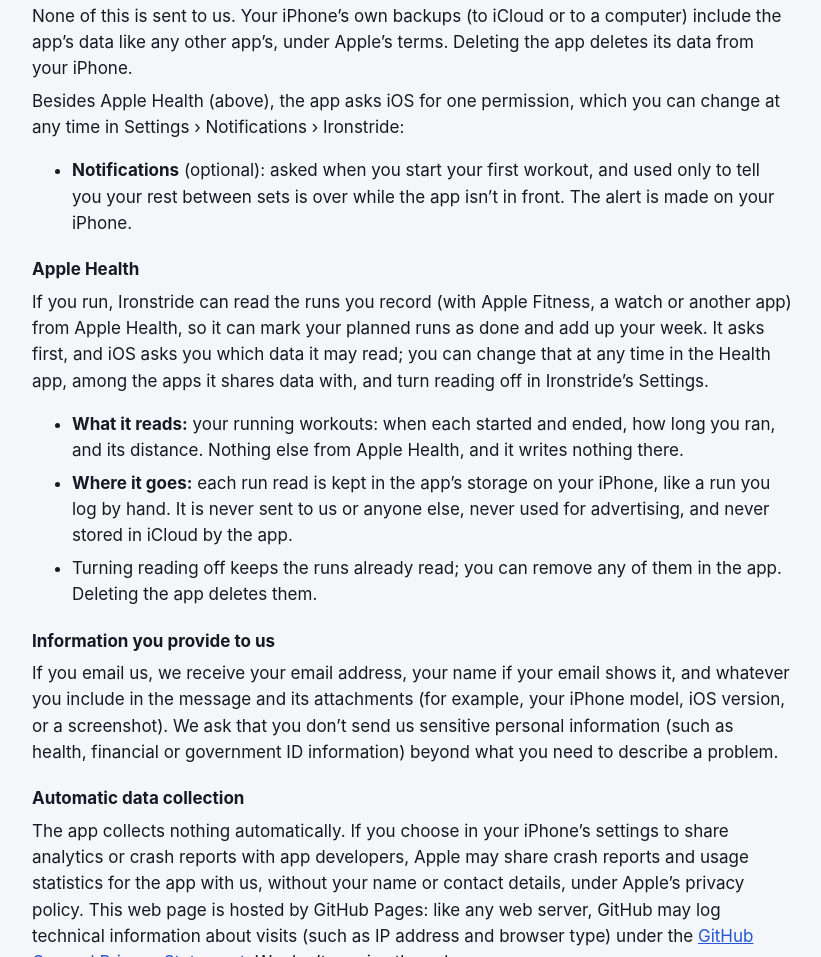
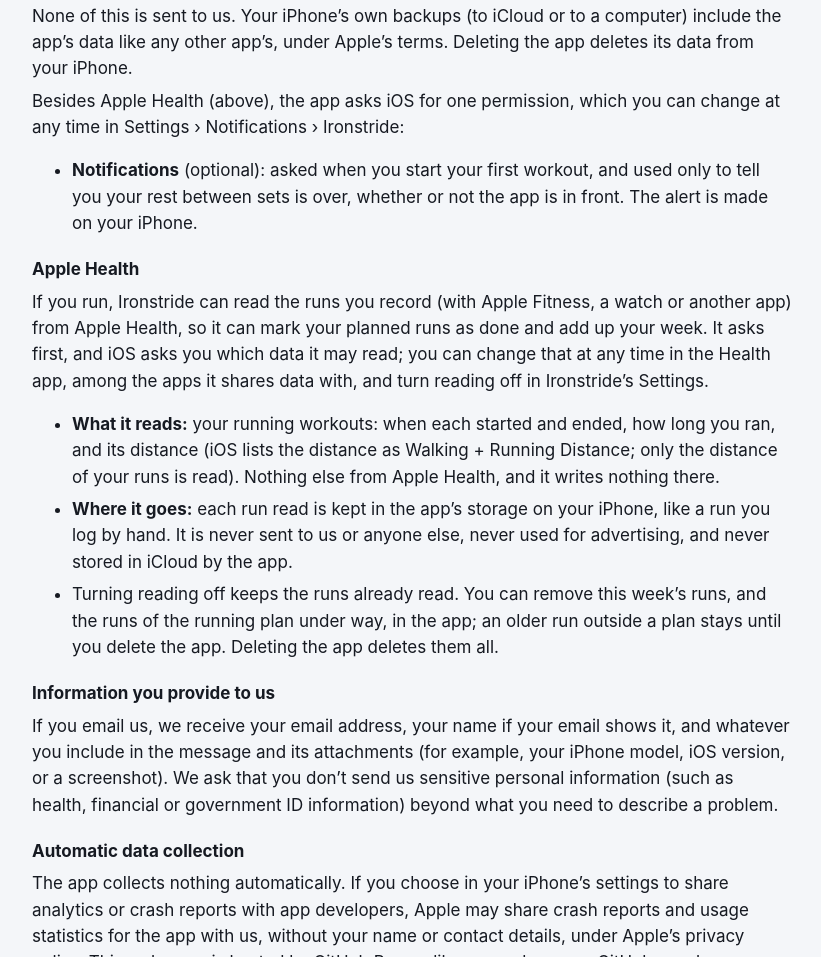
Before and after one commit to danieldominguez8/ironstride-privacy, a plain HTML site: page index.html in a window 1280 px wide. Shown: the part 1274-2231 px from the top of the page, without its empty margins (228-1049 px from the left). Drawn offline with Linux system fonts and the light colour scheme.

Commit message:
Draft: wording to match Ironstride's rest alerts and Apple Health removal (not published)

```diff
--- a/index.html
+++ b/index.html
@@ -56,14 +56,14 @@
 <p>None of this is sent to us. Your iPhone’s own backups (to iCloud or to a computer) include the app’s data like any other app’s, under Apple’s terms. Deleting the app deletes its data from your iPhone.</p>
 <p>Besides Apple Health (above), the app asks iOS for one permission, which you can change at any time in Settings › Notifications › Ironstride:</p>
 <ul>
-  <li><strong>Notifications</strong> (optional): asked when you start your first workout, and used only to tell you your rest between sets is over while the app isn’t in front. The alert is made on your iPhone.</li>
+  <li><strong>Notifications</strong> (optional): asked when you start your first workout, and used only to tell you your rest between sets is over, whether or not the app is in front. The alert is made on your iPhone.</li>
 </ul>
 <h3>Apple Health</h3>
 <p>If you run, Ironstride can read the runs you record (with Apple Fitness, a watch or another app) from Apple Health, so it can mark your planned runs as done and add up your week. It asks first, and iOS asks you which data it may read; you can change that at any time in the Health app, among the apps it shares data with, and turn reading off in Ironstride’s Settings.</p>
 <ul>
-  <li><strong>What it reads:</strong> your running workouts: when each started and ended, how long you ran, and its distance. Nothing else from Apple Health, and it writes nothing there.</li>
+  <li><strong>What it reads:</strong> your running workouts: when each started and ended, how long you ran, and its distance (iOS lists the distance as Walking + Running Distance; only the distance of your runs is read). Nothing else from Apple Health, and it writes nothing there.</li>
   <li><strong>Where it goes:</strong> each run read is kept in the app’s storage on your iPhone, like a run you log by hand. It is never sent to us or anyone else, never used for advertising, and never stored in iCloud by the app.</li>
-  <li>Turning reading off keeps the runs already read; you can remove any of them in the app. Deleting the app deletes them.</li>
+  <li>Turning reading off keeps the runs already read. You can remove this week’s runs, and the runs of the running plan under way, in the app; an older run outside a plan stays until you delete the app. Deleting the app deletes them all.</li>
 </ul>
 <h3>Information you provide to us</h3>
 <p>If you email us, we receive your email address, your name if your email shows it, and whatever you include in the message and its attachments (for example, your iPhone model, iOS version, or a screenshot). We ask that you don’t send us sensitive personal information (such as health, financial or government ID information) beyond what you need to describe a problem.</p>
```
